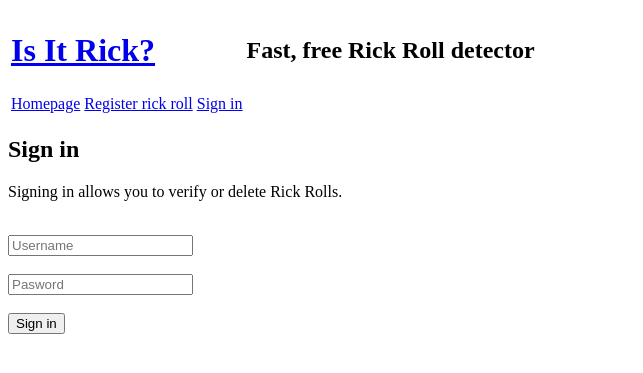
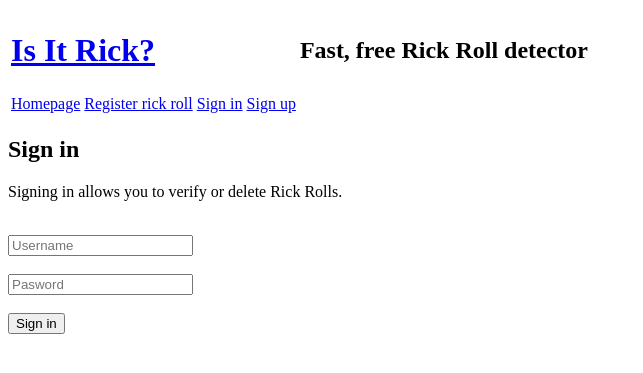
Before and after one commit to That-Cool-Coder/is-it-rick, a Flask app: page /sign-in/ in a window 1280 px wide. Shown: the top 373 px of the page, without its empty margins (0-643 px from the left). Run offline with Flask 2, Linux system fonts and the light colour scheme; some libraries are stand-ins or nearby versions.

Commit message:
add dummy sign up page

```diff
--- a/is_it_rick/frontend_routes.py
+++ b/is_it_rick/frontend_routes.py
@@ -15,3 +15,7 @@ def register_rick_roll():
 @blueprint.route('/sign-in/', methods=['GET'])
 def sign_in():
     return render_template('sign_in.html', base_url=config.BASE_URL)
+
+@blueprint.route('/sign-up/', methods=['GET'])
+def sign_up():
+    return render_template('sign_up.html', base_url=config.BASE_URL)
--- a/is_it_rick/templates/layout.html
+++ b/is_it_rick/templates/layout.html
@@ -25,6 +25,8 @@
                             href="{{ base_url + 'register-rick-roll/' }}">Register rick roll</a>
                         <a class="navigationButton"
                             href="javascript: goToSignInPage()">Sign in</a>
+                        <a class="navigationButton"
+                            href="{{ base_url + 'sign-up' }}">Sign up</a>
                     </td>
                 </tr>
             </table>
```
Also changed, not shown: is_it_rick/templates/sign_up.html (added, +8 -0 lines).
